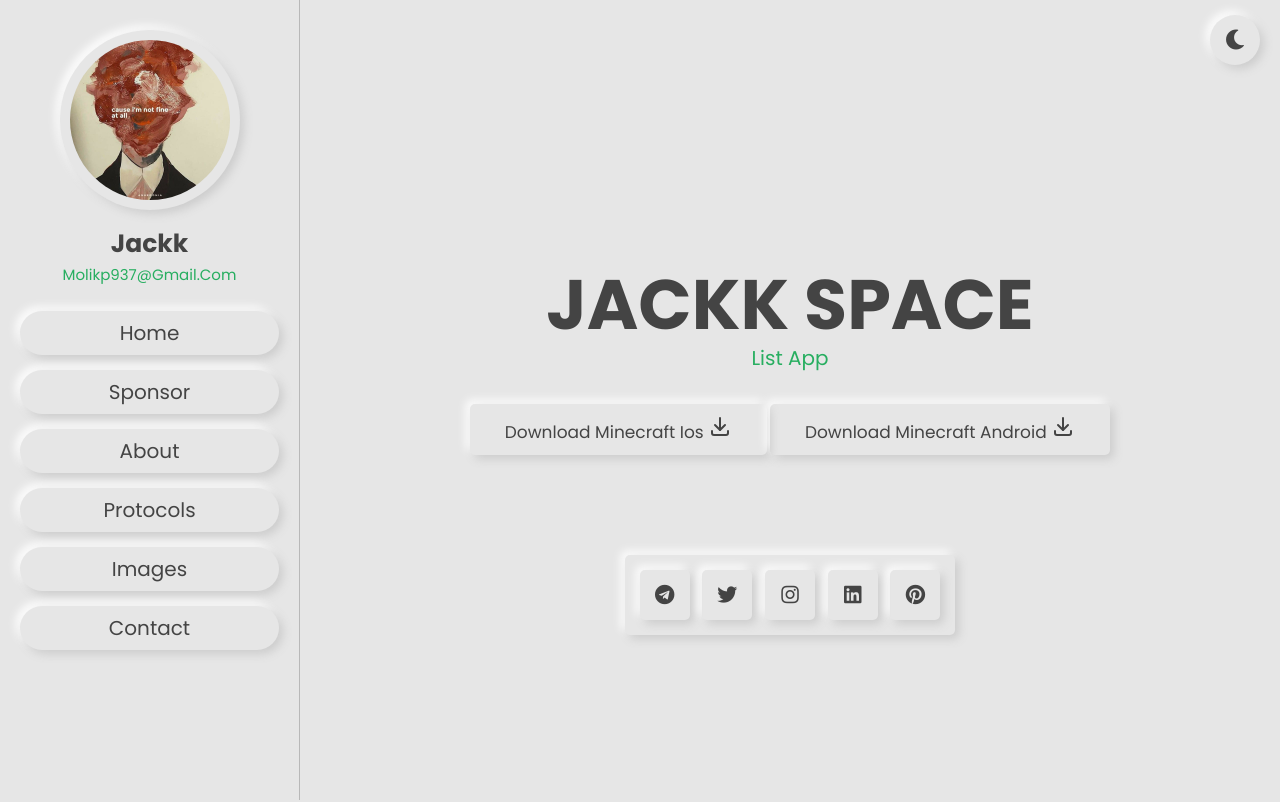
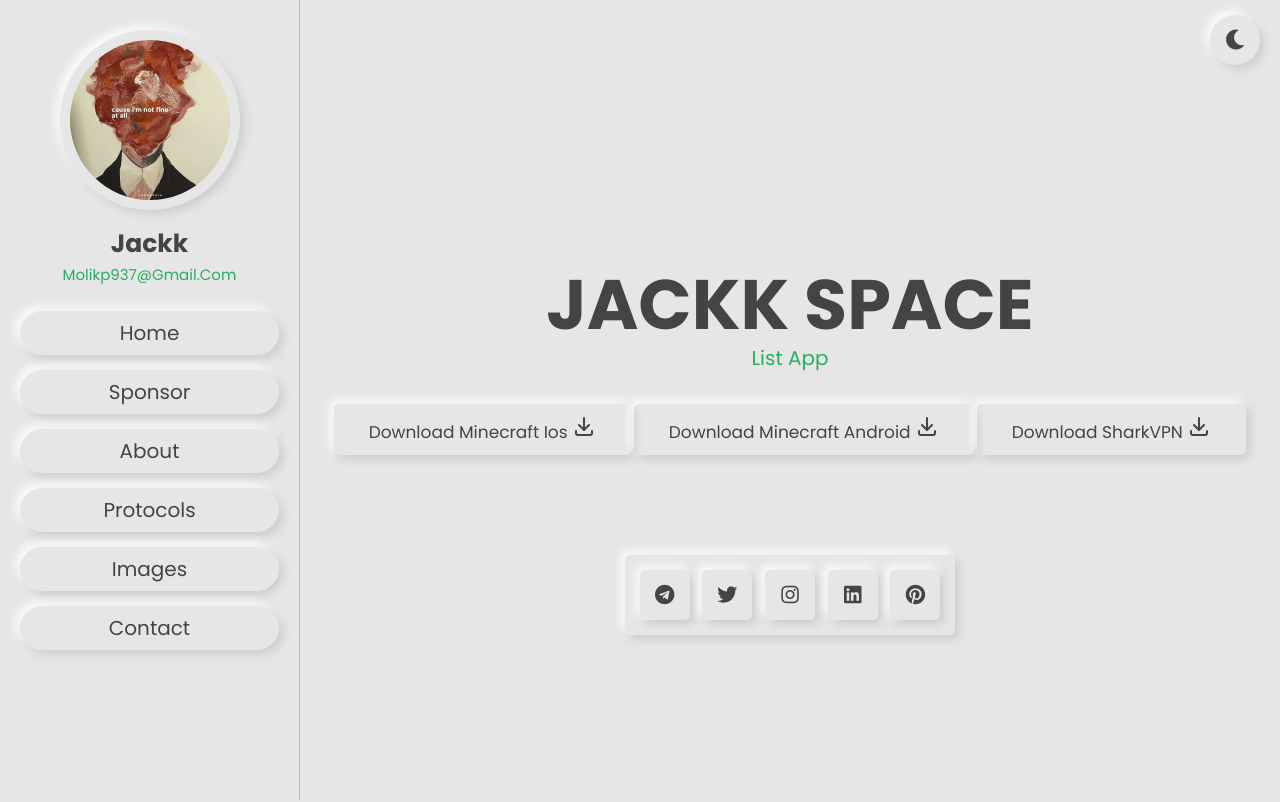
Before and after one commit to Jackkkkkkkkkkkkkkkkkkkk/j, a plain HTML site: page index.html in a window 1280 px wide. Shown: the top 802 px of the page. Drawn offline with Linux system fonts and the light colour scheme.

Commit message:
Update index.html

```diff
--- a/index.html
+++ b/index.html
@@ -64,8 +64,14 @@
             <path d="M4 17v2a2 2 0 0 0 2 2h12a2 2 0 0 0 2 -2v-2"></path>
             <polyline points="7 11 12 16 17 11"></polyline>
             <line x1="12" y1="4" x2="12" y2="16"></line>
+            </svg></a>
+        <a href="https://github.com/Heng8/SharkVPN/blob/main/SharkVPN.apk?raw=true" class="btn">Download SharkVPN <svg xmlns="http://www.w3.org/2000/svg" class="icon icon-tabler icon-tabler-download" width="24" height="24" viewBox="0 0 24 24" stroke-width="2" stroke="currentColor" fill="none" stroke-linecap="round" stroke-linejoin="round">
+            <path stroke="none" d="M0 0h24v24H0z" fill="none"></path>
+            <path d="M4 17v2a2 2 0 0 0 2 2h12a2 2 0 0 0 2 -2v-2"></path>
+            <polyline points="7 11 12 16 17 11"></polyline>
+            <line x1="12" y1="4" x2="12" y2="16"></line>
          </svg></a>
-        </br>
+    </br>
     </div>
     <div class="share">
         <a href="https://t.me/share/url?url=🔰Free Unlimited VPN&text=🔰SITE: sharkvpnpanda.xyz" class="fab fa-telegram"></a>
```
